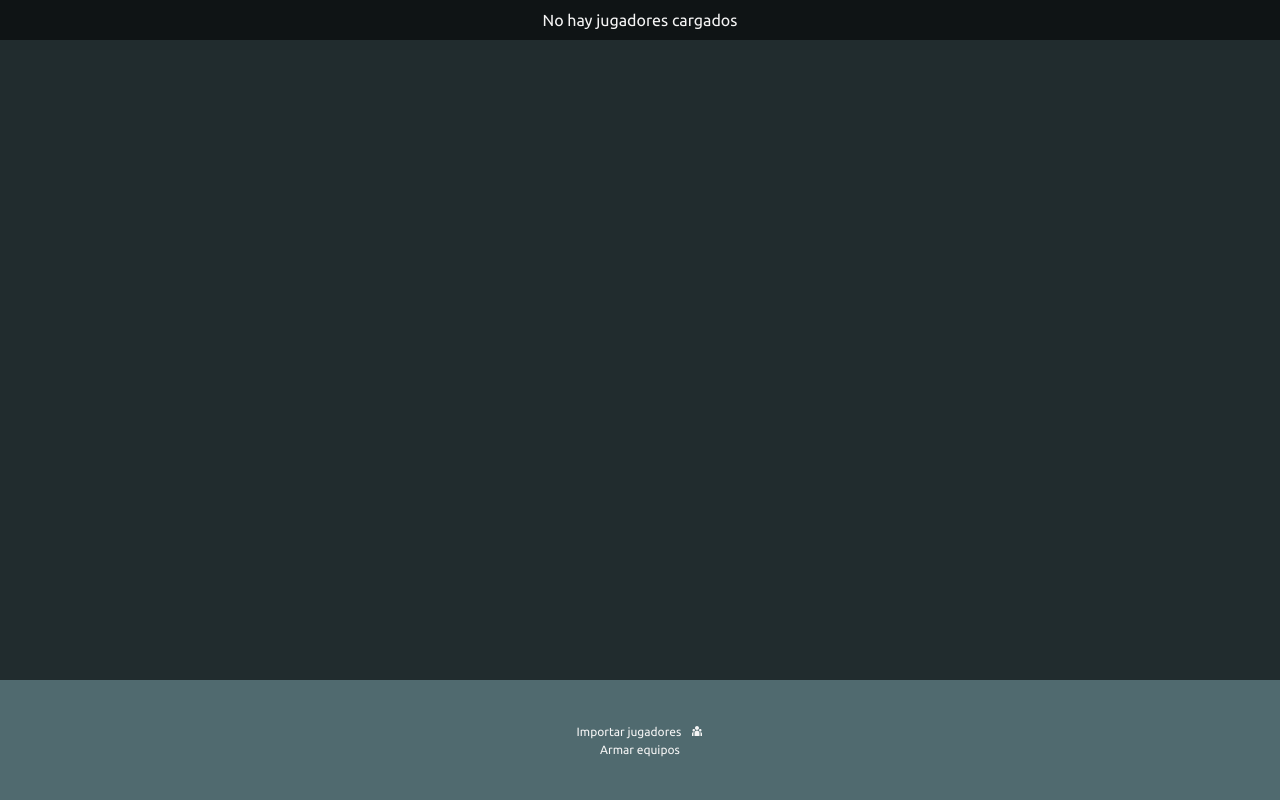
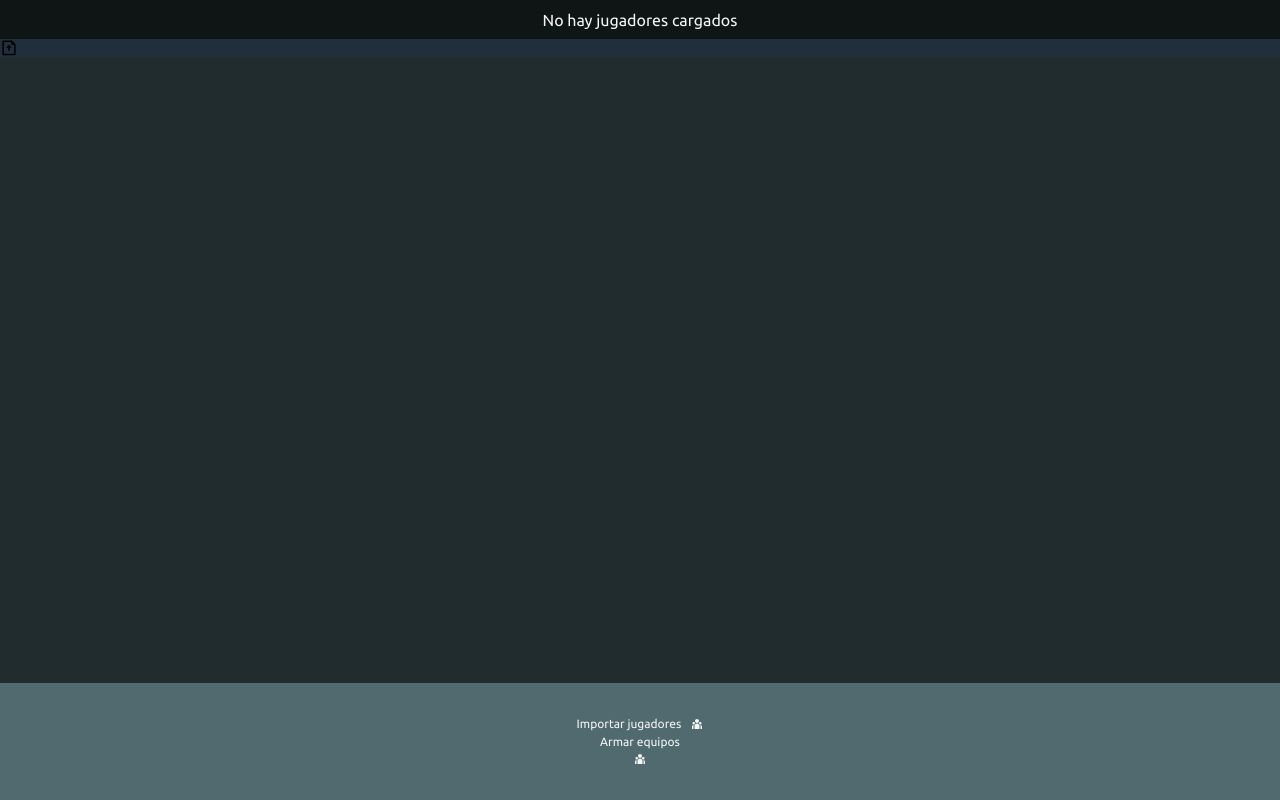
Before and after one commit to bragonip/teams-builder, a React (Vite) app: page / in a window 1280 px wide. Built offline with nearby package versions, Linux system fonts and the light colour scheme.

Commit message:
mejor css2

```diff
--- a/src/App.jsx
+++ b/src/App.jsx
@@ -1,7 +1,7 @@
 import './App.css';
 import { useEffect, useState } from 'react';
 import Papa from 'papaparse';
-import { RiTeamFill } from "react-icons/ri";
+import { RiTeamFill, RiFileUploadLine } from "react-icons/ri";
 
 const App = () => {
     const [players, setPlayers] = useState([]); // Lista temporal de jugadores
@@ -43,9 +43,10 @@ const App = () => {
                     {players.length === 0 ? (
                         <p>No hay jugadores cargados</p>
                     ) : (
-                        <p>{players.length} jugadores cargados - {players.length} seleccionados</p>
+                        <p>{players.length} jugadores cargados - {selectedPlayers.length} seleccionados</p>
                     )}
                 </div>
+                <RiFileUploadLine />
                 <div className='content'>
                     {players.map((player, index) => (
                         <p key={index}>{player.Jugador}</p>
@@ -66,6 +67,7 @@ const App = () => {
                         <RiTeamFill />
                     </div>
                     <p>Armar equipos</p>
+                    <RiTeamFill />
                 </div>
             </div>
         </>
```
